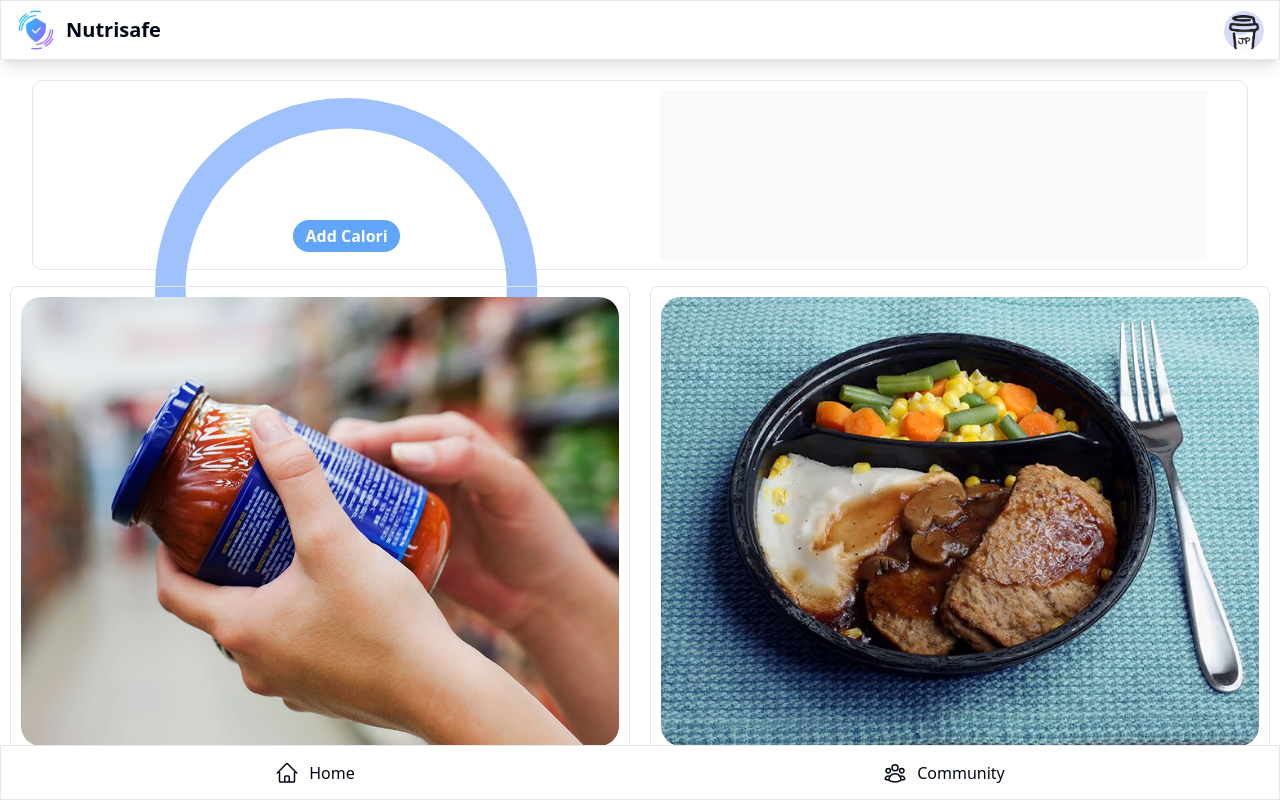
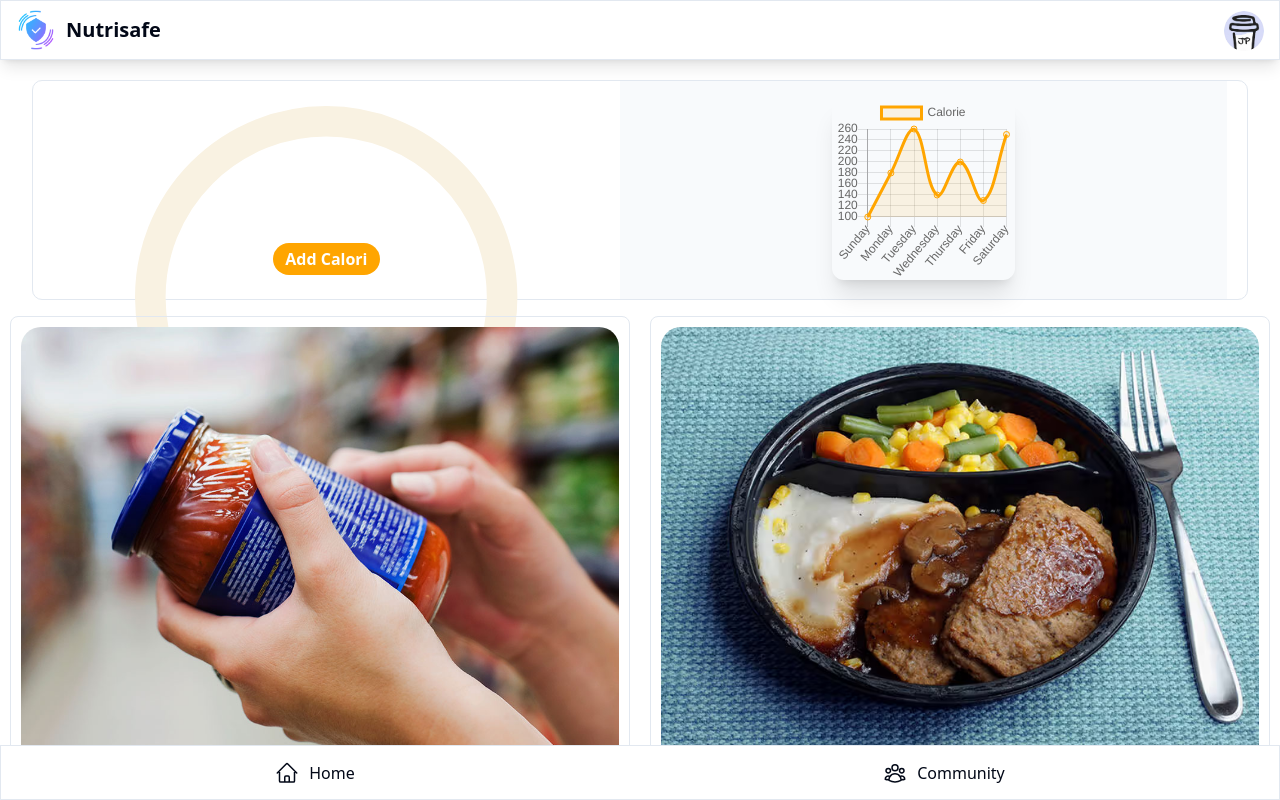
Before and after one commit to HarshDilipGhosalkar/NutriSafe, a Next.js app in the folder frontend/: page /dashboard in a window 1280 px wide. Shown: the top 800 px of the page. Built offline with nearby package versions, Linux system fonts and the light colour scheme.

Commit message:
dashboard

```diff
--- a/frontend/package.json
+++ b/frontend/package.json
@@ -13,7 +13,7 @@
     "@react-google-maps/api": "^2.19.2",
     "add": "^2.0.6",
     "axios": "^1.6.7",
-    "chart.js": "^4.4.1",
+    "chart.js": "^2.9.4",
     "class-variance-authority": "^0.7.0",
     "clsx": "^2.1.0",
     "lodash": "^4.17.21",
--- a/frontend/src/pages/dashboard.js
+++ b/frontend/src/pages/dashboard.js
@@ -2,7 +2,7 @@
 import { useState, React, useEffect } from "react";
 import { CircularProgressbar, buildStyles } from 'react-circular-progressbar';
 import 'react-circular-progressbar/dist/styles.css'; // Import default styles
-import 'tailwindcss/tailwind.css'; // Import Tailwind CSS styles
+import { Chart } from "chart.js";
 import { useRouter } from "next/router";
 
 const HomePage = () => {
@@ -21,10 +21,37 @@ const HomePage = () => {
 
   }, [totalCalories]);
 
+  useEffect(() => {
+    var ctx = document.getElementById('myChart').getContext('2d');
+    var myChart = new Chart(ctx, {
+      type: 'line',
+      data: {
+        labels: ["Sunday", "Monday", "Tuesday", "Wednesday", "Thursday", "Friday", "Saturday"],
+        datasets: [{
+          data: [100,180,260,140,200,130,250],
+          label: "Calorie",
+          borderColor: "rgb(255,165,0)",
+          backgroundColor: "rgb(255,165,0,0.1)",
+        },
+        ]
+      },
+      options: {
+        scales: {
+          y: {
+            beginAtZero: false,
+            ticks: {
+              stepSize: 50,
+            },
+          }
+        }
+      }
+    });
+  }, [])
+
   return (
     <>
       <div className="mt-[20px] flex flex-col justify-center items-center">
-        <div className="rounded-[10px] w-[95%] h-[190px] bg-white mb-4 flex justify-evenly items-center border bottom-1 ">
+        <div className="rounded-[10px] w-[95%] h-[220px] bg-white mb-4 flex justify-evenly items-center border bottom-1 ">
           <div className="w-[45%] h-[100%]  flex flex-col justify-center items-center">
             <div className="w-[70%] h-[50%]">
 
@@ -33,9 +60,9 @@ const HomePage = () => {
                 text={totalCalories}
                 strokeWidth={8}
                 styles={buildStyles({
-                  pathColor: '#3b81f4',
-                  textColor: '#3b81f4',
-                  trailColor: '#9fc2fd',
+                  pathColor: '#ffa500',
+                  textColor: '#ffa500',
+                  trailColor: '#f9f2e2',
                   textSize: '1.5rem', // Set your desired text size
                   fontWeight: 'bold',
                   pathTransitionDuration: 0.6 // Set your desired color for the trail
@@ -43,12 +70,63 @@ const HomePage = () => {
               />
 
             </div>
-            <button class="bg-blue-400 mt-7   h-8 text-white rounded-[25px] px-3 font-bold transition duration-300 hover:bg-blue-600"
-            onClick={()=>router.push("/calory")}>
+            <button class="bg-[#ffa500] mt-7   h-8 text-white rounded-[25px] px-3 font-bold transition duration-300 hover:bg-blue-600"
+              onClick={() => router.push("/calory")}>
               Add Calori
             </button>
           </div>
-          <div className="w-[45%] h-[90%] bg-slate-50"></div>
+          <div className="w-[50%] h-[100%] bg-slate-50">
+            {/* <div className="flex w-[50%] px-[10px] py-[20px]">
+            <div className="flex flex-col bg-white rounded-[20px] px-[20px] py-[25px] box-border w-[100%] h-[400px] font-medium font-Lexend text-[18px] text-dark1">
+              <div className="mb-[10px]">Health Analytics</div>
+
+              <Tabs defaultValue="Steps Count" className="w-[400px]">
+                <TabsList>
+                  <TabsTrigger
+                    onClick={() => fetchData("steps_count")}
+                    value="Steps Count"
+                  >
+                    Steps Count
+                  </TabsTrigger>
+                  <TabsTrigger
+                    onClick={() => fetchData("calories_expended")}
+                    value="Calories Burned"
+                  >
+                    Calories Burned
+                  </TabsTrigger>
+                  <TabsTrigger
+                    onClick={() => {
+                      const labels = watchData.labels;
+                      const values = [106, 115, 0, 0, 90, 120, 110];
+                      setWatchData({ labels: labels, values: values });
+                    }}
+                    value="Heart Rate"
+                  >
+                    Heart Rate
+                  </TabsTrigger>
+                </TabsList>
+                <div>
+                  <TabsContent value="Steps Count">
+                    <h1>Weekly Step Count</h1>
+                  </TabsContent>
+                  <TabsContent value="Calories Burned">
+                    <h1>Weekly Calories Burned</h1>
+                  </TabsContent>
+                  <TabsContent value="Heart Rate">
+                    <h1>Weekly Heart Rate</h1>
+                  </TabsContent>
+                  {watchData && <BarGraph data={watchData} />}
+                </div>
+              </Tabs>
+            </div>
+          </div> */}
+            {/* <h1 className="w-[110px] mx-auto mt-10 text-xl font-semibold capitalize ">line Chart</h1> */}
+            <div className="w-[183px] h-[183px] mx-auto mt-4">
+              <div className=' pt-0 rounded-xl w-full h-full my-auto shadow-xl'>
+                <canvas id='myChart' width={200} height={200}></canvas>
+              </div>
+            </div>
+          </div>
 
         </div>
         <div className="flex mb-[20px] px-[10px] gap-x-[20px]">
```
